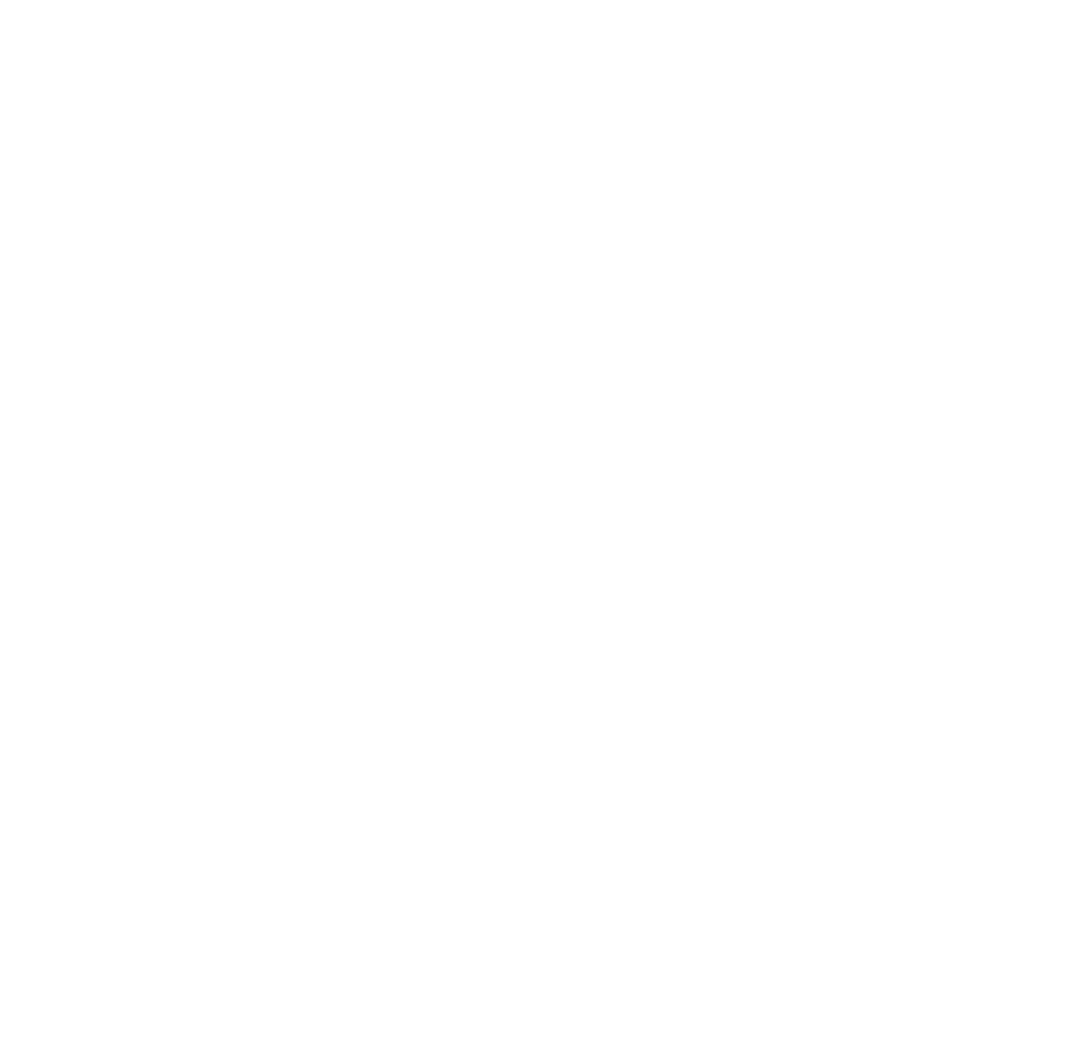
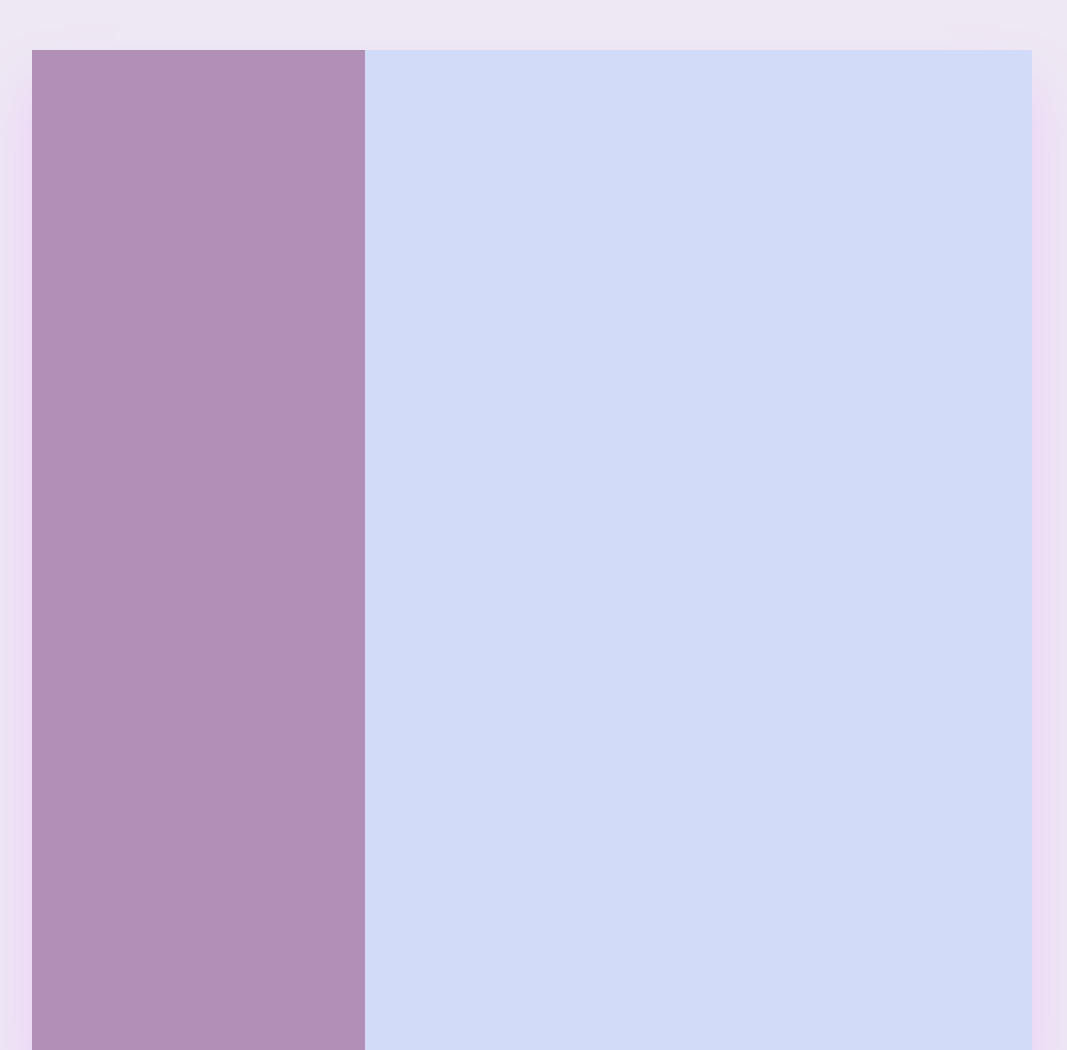
Before and after one commit to mjnslf/rsschool-cv, a plain HTML site: page index.html in a window 1280 px wide. Shown: the top 1050 px of the page, without its empty margins (18-1085 px from the left). Before the commit the page ends 800 px from the top, so only its background shows below. Drawn offline with Linux system fonts and the light colour scheme.

Commit message:
feat: add carcas for future cv

```diff
--- a/index.html
+++ b/index.html
@@ -4,8 +4,13 @@
     <meta charset="UTF-8">
     <meta http-equiv="X-UA-Compatible" content="IE=edge">
     <meta name="viewport" content="width=device-width, initial-scale=1.0">
-    <title>Document</title>
+    <title>CV</title>
+    <link rel="stylesheet" href="style.css">
 </head>
 <body>
+    <div class="container">
+        <div class="left_block"></div>
+        <div class="right_block"></div>
+    </div>
 </body>
 </html>
--- a/style.css
+++ b/style.css
@@ -1,3 +1,29 @@
-div{
-    color: beige;
-};
+*{
+    margin: 0;
+    padding: 0;
+    box-sizing: border-box;
+    font-family: Arial, Helvetica, sans-serif;
+}
+body{
+    background: rgb(238, 232, 243);
+}
+.container{
+    position: relative;
+    max-width: 1000px;
+    min-height: 1000px;
+    background: rgb(218, 204, 230);
+    margin: 50px;
+    display: grid;
+    grid-template-columns: 1fr 2fr;
+    box-shadow: 0 35px 55px rgb(235, 204, 250);
+}
+.container .left_block{
+    position: relative;
+    background: rgb(176, 144, 180);
+    padding: 40px;
+}
+.container .right_block{
+    position: relative;
+    background: rgb(210, 219, 248);
+    padding: 40px;
+}
```
Also changed, not shown: assets/img.jpg (added).
